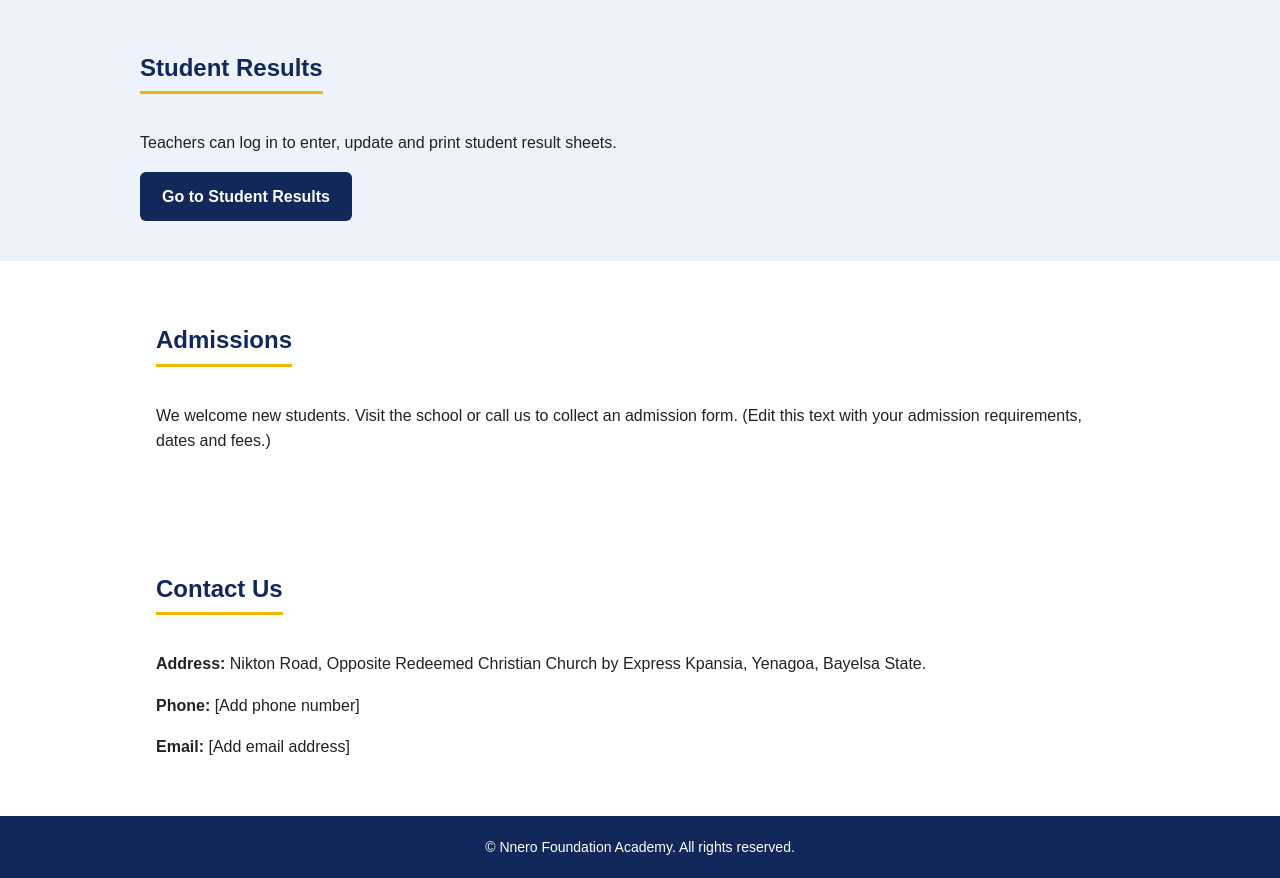
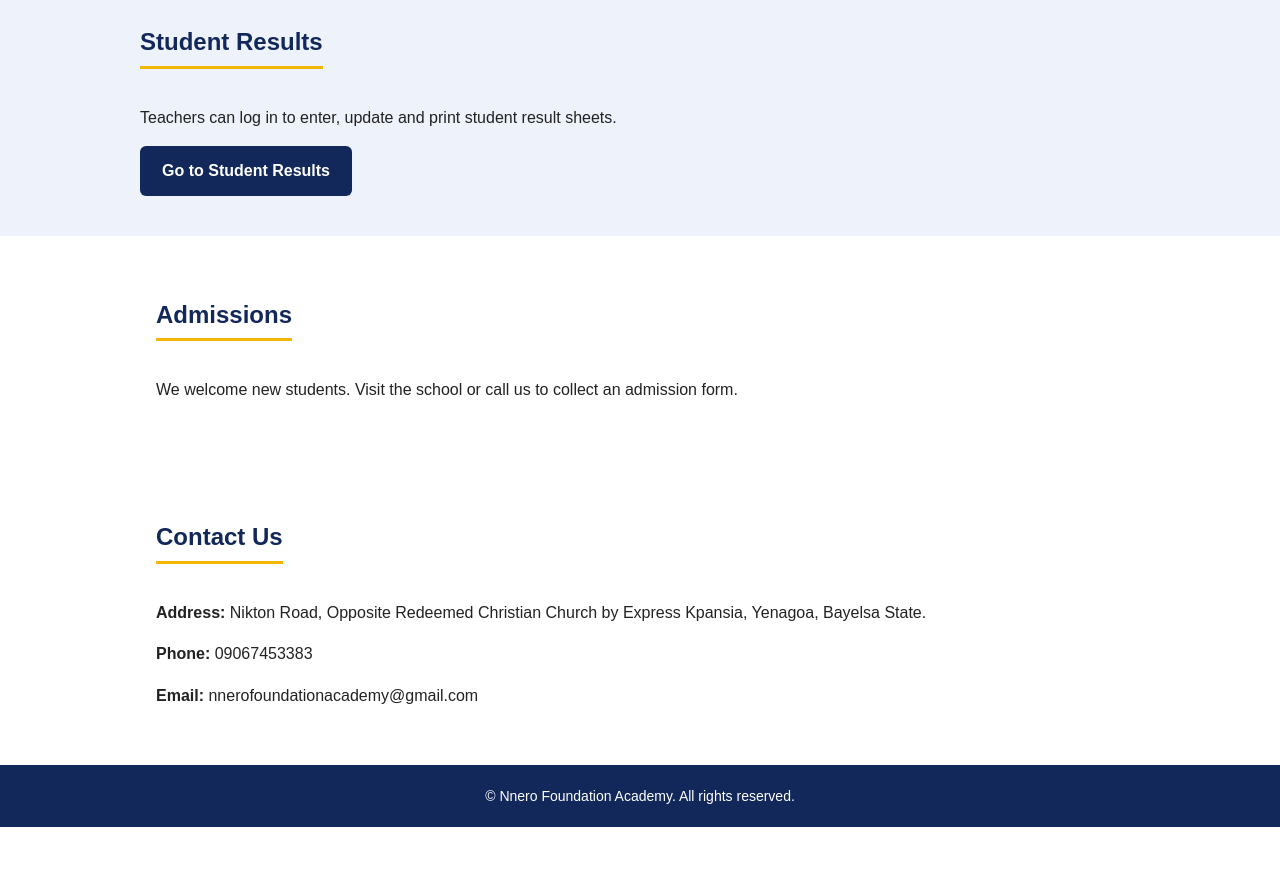
Before and after one commit to mumedeima-cmyk/student-result, a website: page public/index.html in a window 1280 px wide. Shown: the part 1119-1997 px from the top of the page. After the commit the page ends 1946 px from the top, so only its background shows below. Drawn offline with Linux system fonts and the light colour scheme.

Commit message:
school website with results menu

```diff
--- a/public/index.html
+++ b/public/index.html
@@ -46,7 +46,7 @@ nav.open{display:flex}
 </div>
 
 <section id="about"><h2>About Us</h2>
-<p>Nnero Foundation Academy is a school in Yenagoa, Bayelsa State, committed to giving students a sound education and good character. (Edit this text with your school's story, mission and vision.)</p></section>
+<p>Nnero Foundation Academy is a school in Yenagoa, Bayelsa State, committed to giving students a sound education and good character.</p></section>
 
 <section id="academics"><h2>Academics</h2>
 <p>Our Junior Secondary School curriculum includes:</p>
@@ -63,12 +63,12 @@ nav.open{display:flex}
 <a href="/results.html">Go to Student Results</a></div></section>
 
 <section id="admissions"><h2>Admissions</h2>
-<p>We welcome new students. Visit the school or call us to collect an admission form. (Edit this text with your admission requirements, dates and fees.)</p></section>
+<p>We welcome new students. Visit the school or call us to collect an admission form. </p></section>
 
 <section id="contact"><h2>Contact Us</h2>
 <p><b>Address:</b> Nikton Road, Opposite Redeemed Christian Church by Express Kpansia, Yenagoa, Bayelsa State.</p>
-<p><b>Phone:</b> [Add phone number]</p>
-<p><b>Email:</b> [Add email address]</p></section>
+<p><b>Phone:</b> 09067453383</p>
+<p><b>Email:</b> nnerofoundationacademy@gmail.com</p></section>
 
 <footer>&copy; Nnero Foundation Academy. All rights reserved.</footer>
 <script>
```
